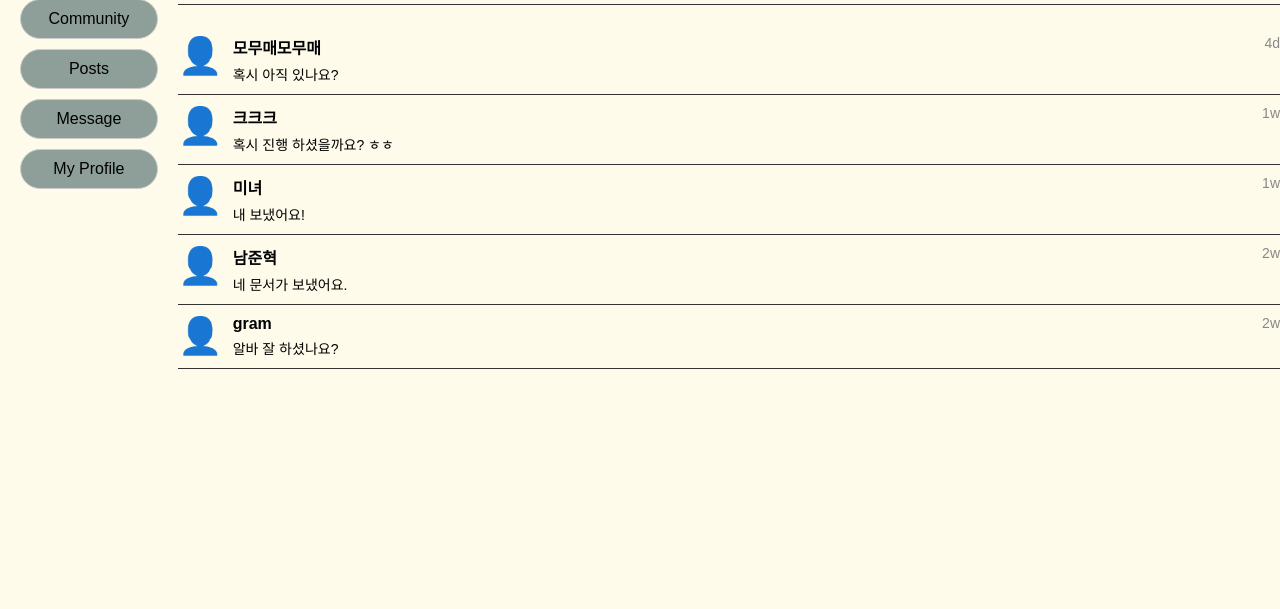
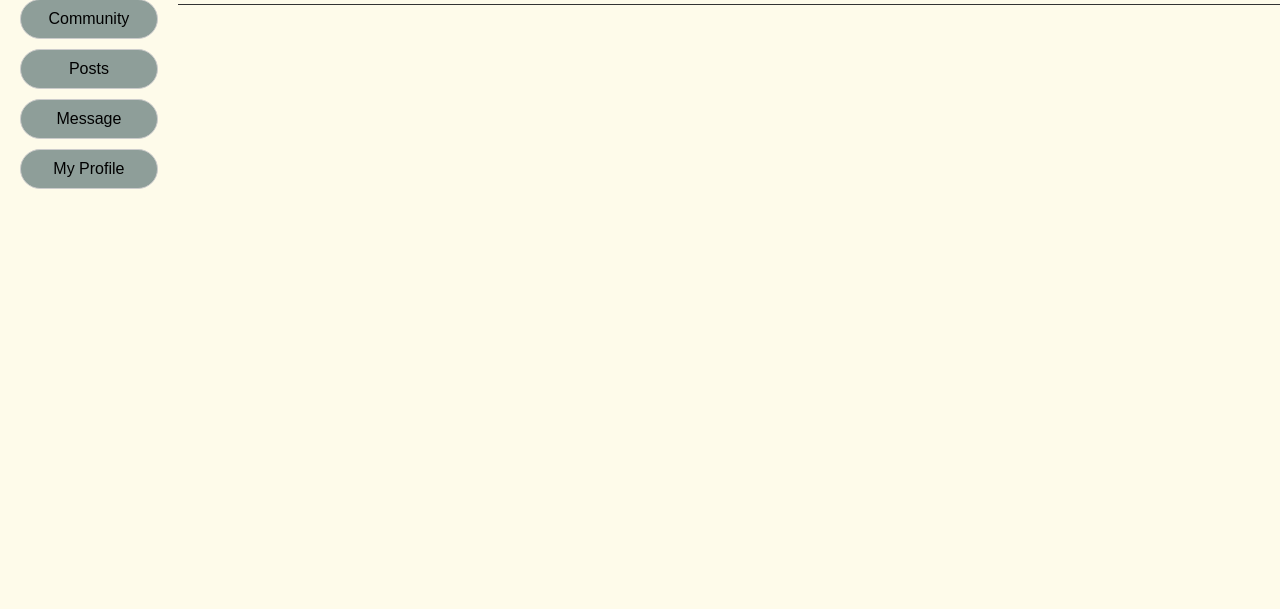
Before and after one commit to daniazie/DT_web_prototype, a Flask app: template templates/message.html in a window 1280 px wide. Shown: the part 154-763 px from the top of the page. Run offline with Flask 3, Linux system fonts and the light colour scheme; the template is opened without the code that fills it, so the values that code supplies are empty; some libraries are stand-ins or nearby versions.

Commit message:
fixed issue

```diff
--- a/control/user_control.py
+++ b/control/user_control.py
@@ -18,8 +18,8 @@ def is_exist_id(user_id):
 def websocket_id_query(user_id):
     connection = db.DataBase()
     result = connection.execute_select_one("SELECT websocket_id FROM User WHERE id='{0}'".format(user_id))
-    if result: return True
-    else : return False
+    if result: return result
+    else : return None
 
 def websocket_id_exists(websocket_id):
     connection = db.DataBase()
@@ -70,7 +70,7 @@ def push_user_info_to_db(user_info):
             user_info.websocket_id
         )
     else:
-        sql = "INSERT INTO dt.User (id, password, name, email, country, gender, language, city) \
+        sql = "INSERT INTO dt.User (id, password, name, email, country, gender, language, city, websocket_id) \
         VALUES ('{0}','{1}','{2}','{3}','{4}','{5}','{6}','{7}', '{8}')".format(
             user_info.id,
             user_info.password,
--- a/templates/message.html
+++ b/templates/message.html
@@ -1,7 +1,6 @@
 {% extends 'base-login.html' %}
 
 {% block head %}
-
 <style>
     body {
         font-family: Arial, sans-serif;
@@ -99,11 +98,9 @@
     }
 
 </style>
-
 {% endblock %}
 
 {% block body %}
-
 <body>
     <div class="container">
         <header>
@@ -120,61 +117,44 @@
             <button>Unread</button>
             <button>Archived</button>
         </nav>
-        <main>
-            <div class="chat">
-                <div class="profile-pic">👤</div>
-                <div class="chat-info">
-                    <div class="name-time">
-                        <span class="name">모무매모무매</span>
-                        <span class="time">4d</span>
-                    </div>
-                    <p>혹시 아직 있나요?</p>
-                </div>
-            </div>
-            <div class="chat">
-                <div class="profile-pic">👤</div>
-                <div class="chat-info">
-                    <div class="name-time">
-                        <span class="name">크크크</span>
-                        <span class="time">1w</span>
-                    </div>
-                    <p>혹시 진행 하셨을까요? ㅎㅎ</p>
-                </div>
-            </div>
-            <div class="chat">
-                <div class="profile-pic">👤</div>
-                <div class="chat-info">
-                    <div class="name-time">
-                        <span class="name">미녀</span>
-                        <span class="time">1w</span>
-                    </div>
-                    <p>내 보냈어요!</p>
-                </div>
-            </div>
-            <div class="chat">
-                <div class="profile-pic">👤</div>
-                <div class="chat-info">
-                    <div class="name-time">
-                        <span class="name">남준혁</span>
-                        <span class="time">2w</span>
-                    </div>
-                    <p>네 문서가 보냈어요.</p>
-                </div>
-            </div>
-            <div class="chat">
-                <div class="profile-pic">👤</div>
-                <div class="chat-info">
-                    <div class="name-time">
-                        <span class="name">gram</span>
-                        <span class="time">2w</span>
-                    </div>
-                    <p>알바 잘 하셨나요?</p>
-                </div>
-            </div>
+        <main id="chat-container">
+            <!-- Chat messages will be dynamically loaded here -->
         </main>
     </div>
+
+    <script src="https://cdnjs.cloudflare.com/ajax/libs/socket.io/4.0.1/socket.io.js"></script>
+    <script>
+        const socket = io();
+
+        function fetchMessages() {
+            fetch('/api/messages') // Replace with your actual API endpoint
+                .then(response => response.json())
+                .then(data => {
+                    const chatContainer = document.getElementById('chat-container');
+                    chatContainer.innerHTML = ''; // Clear existing messages
+                    data.forEach(message => {
+                        const chatElement = document.createElement('div');
+                        chatElement.classList.add('chat');
+                        chatElement.innerHTML = `
+                            <div class="profile-pic">👤</div>
+                            <div class="chat-info">
+                                <div class="name-time">
+                                    <span class="name">${message.sender_name}</span>
+                                    <span class="time">${message.timestamp}</span>
+                                </div>
+                                <p>${message.body}</p>
+                            </div>
+                        `;
+                        chatContainer.appendChild(chatElement);
+                    });
+                });
+        }
+
+        socket.on('new_message', message => {
+            fetchMessages(); // Fetch new messages when a new message is received
+        });
+
+        document.addEventListener('DOMContentLoaded', fetchMessages); // Initial fetch on page load
+    </script>
 </body>
-
 {% endblock %}
-
-</html>
--- a/view/signup_view.py
+++ b/view/signup_view.py
@@ -18,7 +18,7 @@ def singup():
             if user_control.websocket_id_exists(websocket_id):
                 return websocket_id
             else:
-                websocket_check
+                return websocket_check()
 
         websocket_id = websocket_check()
         flag_empty = user_control.is_empty(input_id, input_email,
```
